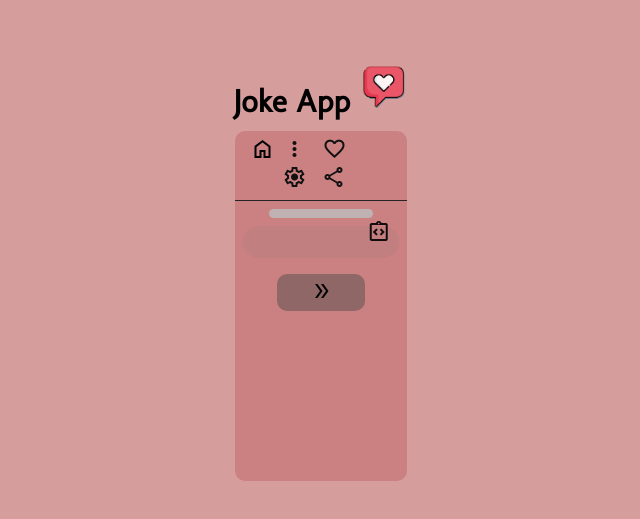
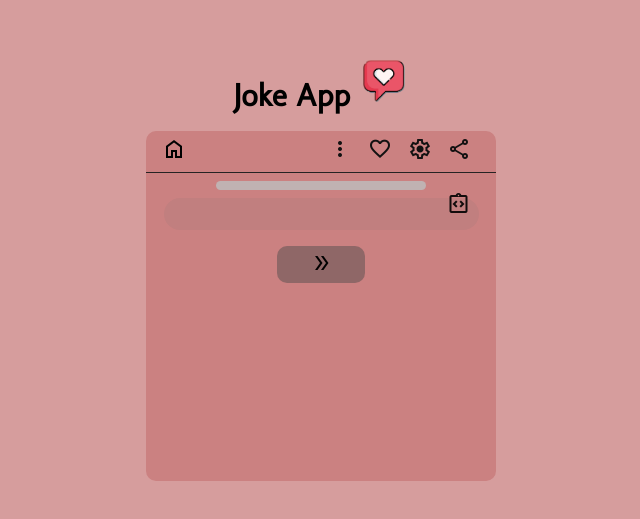
Before and after one commit to JustFelix-Dev/React-JokeApp, a React (Vite) app: page / in a window 1280 px wide. Shown: the part 131-650 px from the top of the page, without its empty margins (319-959 px from the left). Built offline with nearby package versions, Linux system fonts and the light colour scheme; no server answers; the HTML template or start-up script is replaced by a standard one.

Commit message:
react-jokeApp

```diff
--- a/src/index.css
+++ b/src/index.css
@@ -30,6 +30,7 @@ body{
   background-color: rgb(203, 129, 129);
   border-radius: 10px;
   margin-inline: auto;
+  min-width: 350px;
   margin-block: 5% ;
 }
 nav{
```
